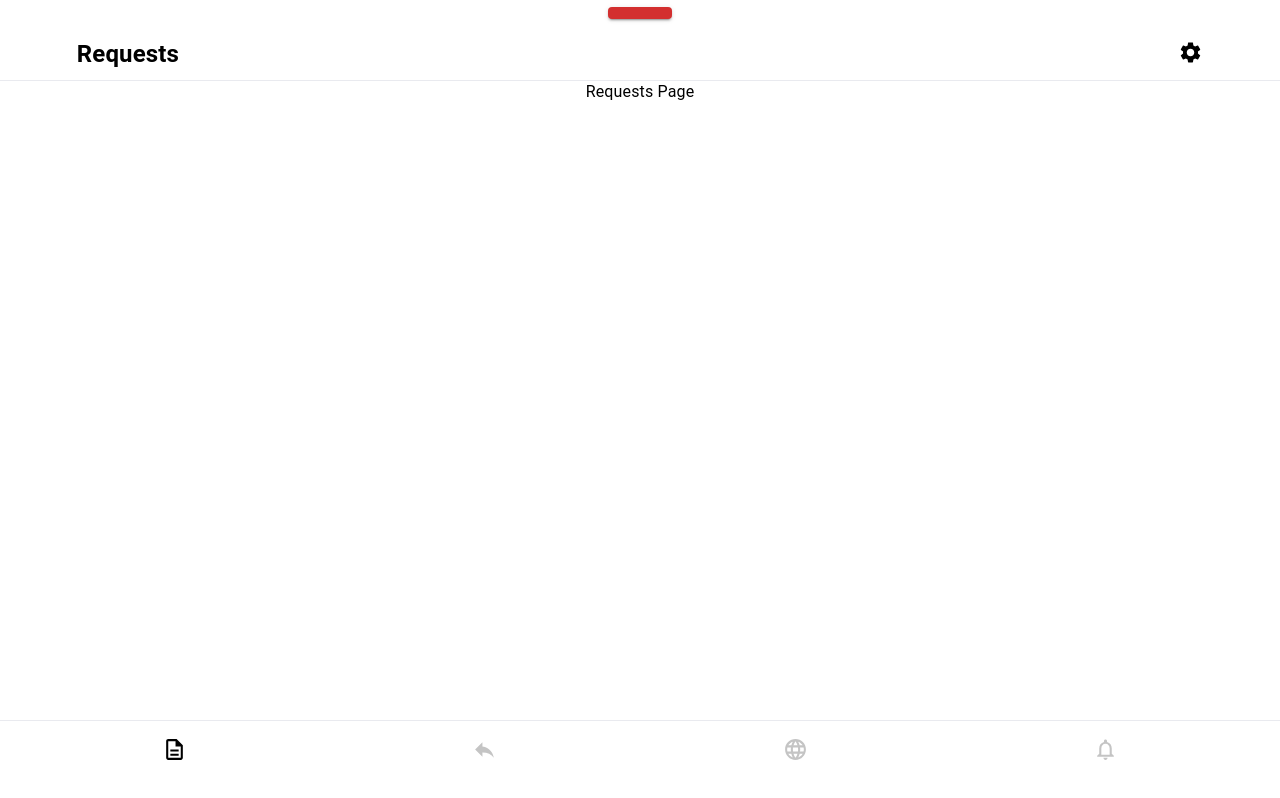
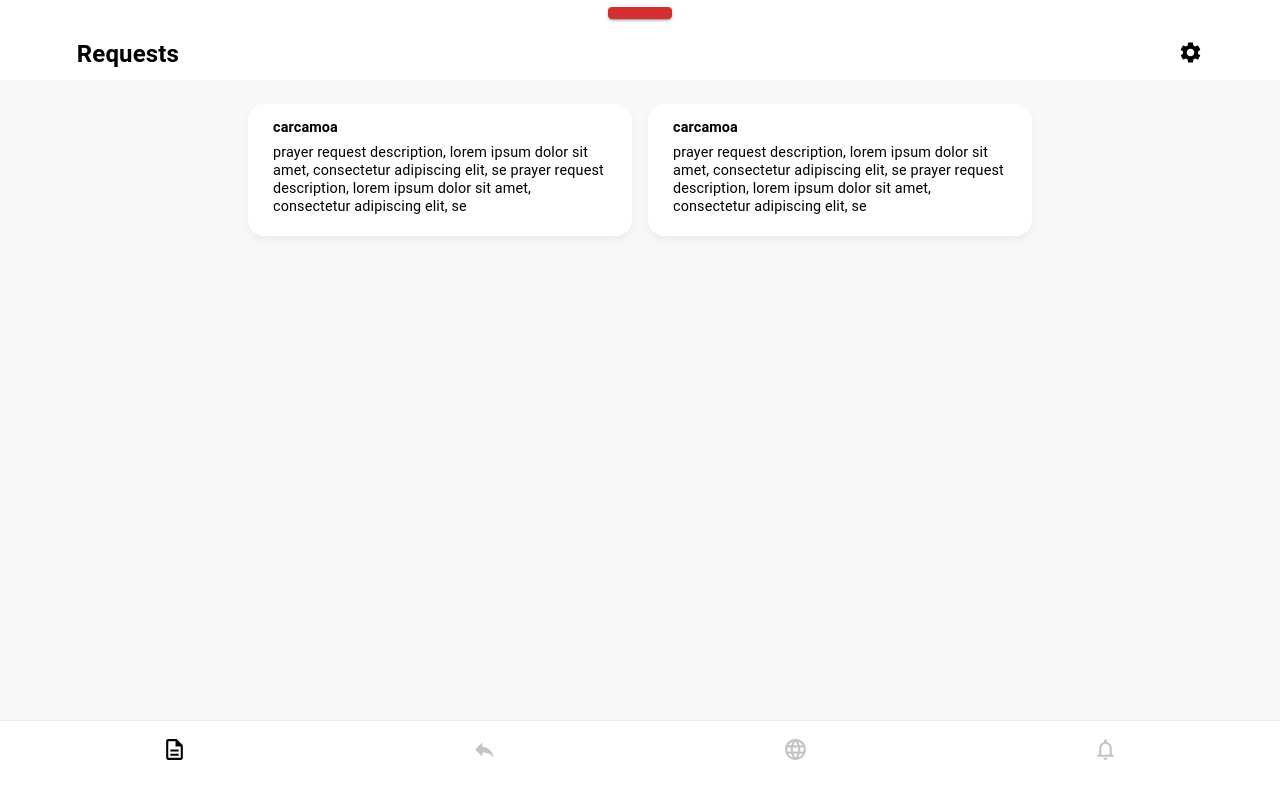
Before and after one commit to busy-birdCAGe/prayer-request-app, a React (Vite) app: page /requests in a window 1280 px wide. Built offline with nearby package versions, Linux system fonts and the light colour scheme; no server answers; sample sign-in values are in the browser's storage.

Commit message:
feat: created requestCard component, implemented grid layout on requests page, changed navWrapper background color

```diff
--- /dev/null
+++ b/src/components/RequestCard.tsx
@@ -0,0 +1,37 @@
+import { Box, Typography } from "@mui/material";
+
+interface RequestCardProps {
+  userName?: String;
+  request: String;
+}
+const RequestCard = ({ userName, request }: RequestCardProps) => {
+
+    const boxShadowStyle = {
+        boxShadow:
+          "0px 4px 10px 0px rgba(0, 0, 0, 0.05)",
+      };
+
+  return (
+    <Box
+      sx={{
+        // width: "95%",
+        bgcolor:"background.paper",
+        textAlign: "left",
+        border: "1",
+        borderRadius: "16px",
+        px: "25px",
+        pt: "13px",
+        pb: "20px",
+
+      }}
+      style={boxShadowStyle}
+    >
+      <Typography fontWeight={700} fontSize={".9rem"} gutterBottom>
+        {userName}
+      </Typography>
+      <Typography sx={{ lineHeight: "1.25", fontSize: ".9rem" }}>{request} </Typography>
+    </Box>
+  );
+};
+
+export default RequestCard;
--- a/src/layouts/NavWrapper.tsx
+++ b/src/layouts/NavWrapper.tsx
@@ -17,7 +17,12 @@ const NavWrapper = () => {
       <Box sx={{ height: isMobileDevice() ? "5.5%" : "10%" }}>
         <Header currentTitle={currentTitle} />
       </Box>
-      <Box sx={{ height: isMobileDevice() ? "84.5%" : "80%" }}>
+      <Box
+        sx={{
+          height: isMobileDevice() ? "84.5%" : "80%",
+          bgcolor: "background.default",
+        }}
+      >
         <Outlet />
       </Box>
       <Box sx={{ height: "10%" }}>
--- a/src/layouts/PrivateRoutes.tsx
+++ b/src/layouts/PrivateRoutes.tsx
@@ -4,9 +4,13 @@ import { Box } from "@mui/material";
 import { useState } from "react";
 
 const PrivateRoutes = () => {
+  // const [authState, setAuthState] = useState({
+  //   loading: false,
+  //   authenticated: true,
+  // });
   const [authState, setAuthState] = useState({
-    loading: true,
-    authenticated: false,
+    loading: false,
+    authenticated: true,
   });
 
   userService.setupAuthStateListener(setAuthState);
--- a/src/pages/requestsPage/RequestsPage.tsx
+++ b/src/pages/requestsPage/RequestsPage.tsx
@@ -1,11 +1,42 @@
-import { Box } from "@mui/material";
+import { Box, useTheme } from "@mui/material";
+import RequestCard from "../../components/RequestCard";
+import Grid from "@mui/material/Unstable_Grid2";
 
 const RequestsPage = () => {
-
-
+  const theme = useTheme();
   return (
-    <Box>
-      Requests Page
+    <Box
+      sx={{
+        padding: "12px",
+        display: "flex",
+        [theme.breakpoints.up("md")]: {
+          px: 6,
+          pt: 3
+        },
+      }}
+    >
+      <Grid container spacing={2} alignItems="center" justifyContent="center">
+        <Grid xs={12} sm={6} lg={4}>
+          <Box sx={{ display: "flex", justifyContent: "center" }}>
+            <RequestCard
+              userName={"carcamoa"}
+              request={
+                "prayer request description, lorem ipsum dolor sit amet, consectetur adipiscing elit, se prayer request description, lorem ipsum dolor sit amet, consectetur adipiscing elit, se"
+              }
+            />
+          </Box>
+        </Grid>
+        <Grid xs={12} sm={6} lg={4}>
+          <Box sx={{ display: "flex", justifyContent: "center" }}>
+            <RequestCard
+              userName={"carcamoa"}
+              request={
+                "prayer request description, lorem ipsum dolor sit amet, consectetur adipiscing elit, se prayer request description, lorem ipsum dolor sit amet, consectetur adipiscing elit, se"
+              }
+            />
+          </Box>
+        </Grid>
+      </Grid>
     </Box>
   );
 };
--- a/src/theme/theme.tsx
+++ b/src/theme/theme.tsx
@@ -32,11 +32,15 @@ declare module "@mui/material/styles" {
 
   interface TypographyVariants {
     title: React.CSSProperties;
+    subtitle: React.CSSProperties;
+    body: React.CSSProperties;
   }
 
   // allow configuration using `createTheme`
   interface TypographyVariantsOptions {
     title?: React.CSSProperties;
+    subtitle?: React.CSSProperties;
+    body?: React.CSSProperties;
   }
 }
 
@@ -44,6 +48,7 @@ declare module "@mui/material/styles" {
 declare module "@mui/material/Typography" {
   interface TypographyPropsVariantOverrides {
     title: true;
+    subtitle: true;
   }
 }
 
@@ -64,7 +69,7 @@ const commonThemeColors: ThemeMode = {
     // Define other common light theme colors here
   },
   dark: {
-    primaryBackground: "red",
+    primaryBackground: "#000000",//changing this from red to black
     primaryText: "#ffffff",
     primaryColor: "#ffffff",
     secondaryColor: "#434548",
@@ -117,6 +122,14 @@ export const createAppTheme = (
         fontSize: 24,
         fontWeight: 700,
       },
+      subtitle: {
+        fontSize: 14,
+        fontWeight: 700
+      },
+      body: {
+        fontSize: 14,
+        lineHeight: 1.25
+      }
     },
     breakpoints: {
       values: {
```
Also changed, not shown: src/utils/mockRequestData.json (added, +79 -0 lines).
